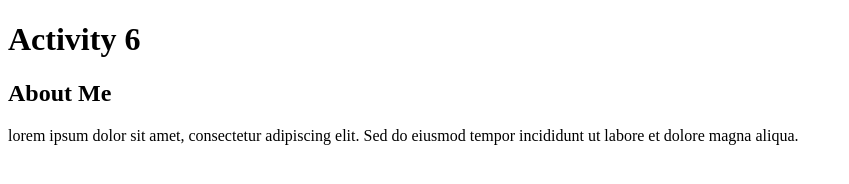
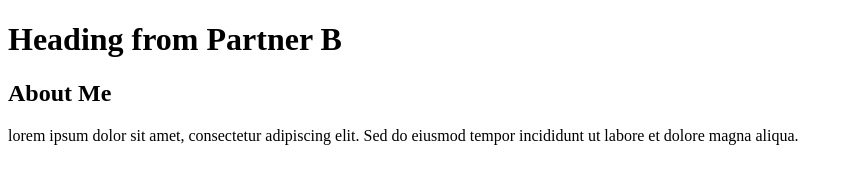
Before and after one commit to thIhtOO31/Activity-6, a plain HTML site: page index.html in a window 1280 px wide. Shown: the whole page, without its empty margins (0-849 px from the left). Drawn offline with Linux system fonts and the light colour scheme.

Commit message:
Update Heading B

```diff
--- a/index.html
+++ b/index.html
@@ -6,7 +6,7 @@
     <title>Activity 6</title>
 </head>
 <body>
-    <h1>Activity 6</h1>
+    <h1>Heading from Partner B</h1>
     <h2>About Me</h2>
     <p>lorem ipsum dolor sit amet, consectetur adipiscing elit. Sed do eiusmod tempor incididunt ut labore et dolore magna aliqua.
 
```
